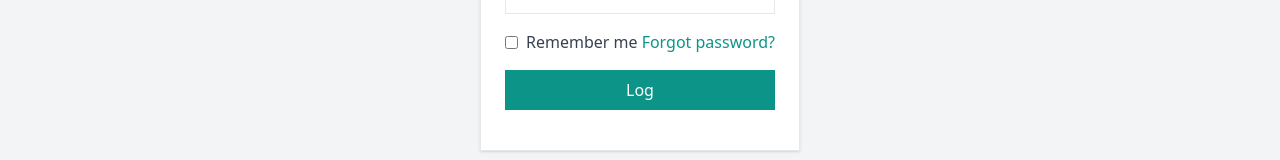
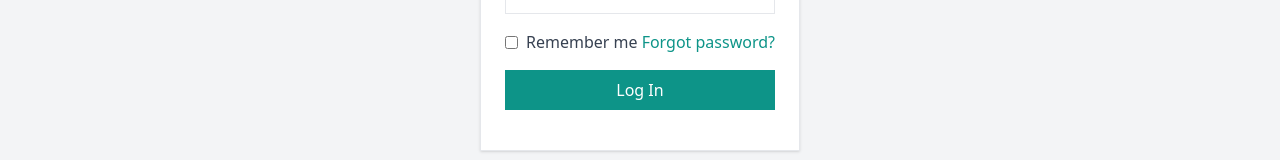
Before and after one commit to Thariya1999/employee-frontend, a React (Vite) app: page /login in a window 1280 px wide. Shown: the part 458-618 px from the top of the page. Built offline with nearby package versions, Linux system fonts and the light colour scheme; no server answers.

Commit message:
change the login

```diff
--- a/src/pages/Login.jsx
+++ b/src/pages/Login.jsx
@@ -63,7 +63,7 @@ const Login = () => {
             <a href="#" className="text-teal-600">Forgot password?</a>
           </div>
           <div className="mb-4">
-            <button type="submit" className="w-full bg-teal-600 text-white py-2">Log</button></div>
+            <button type="submit" className="w-full bg-teal-600 text-white py-2">Log In</button></div>
         </form>
       </div>
     </div>
```
